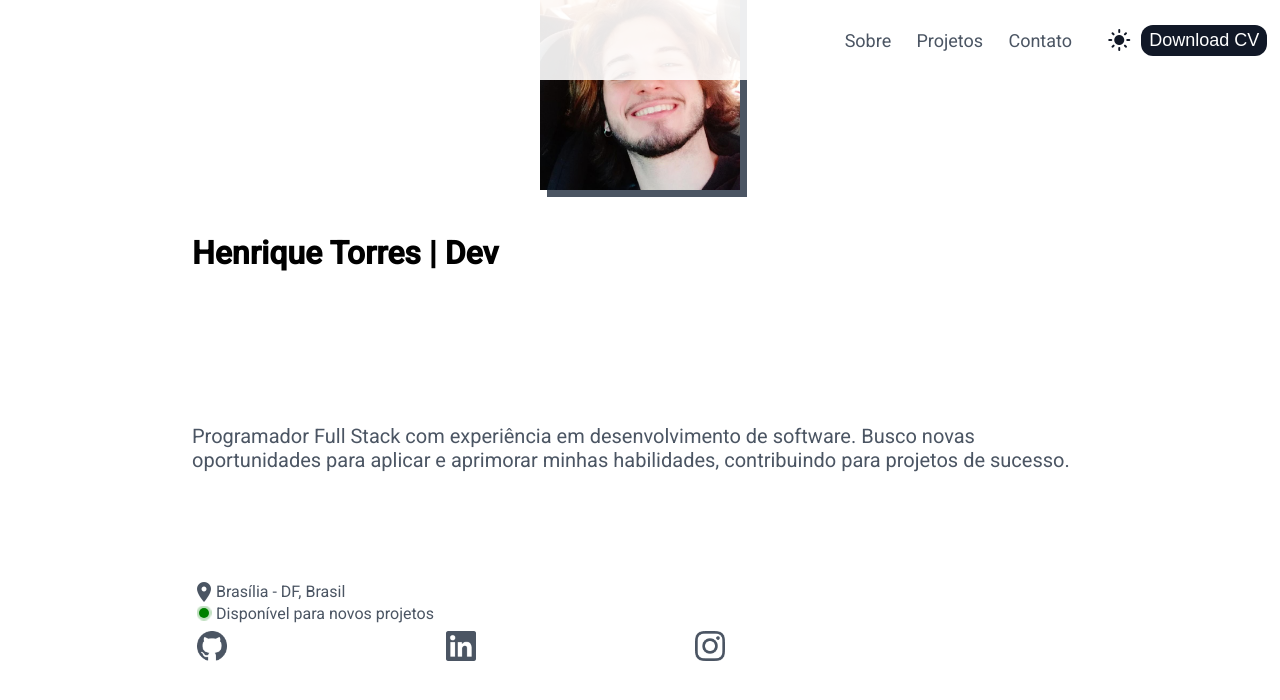
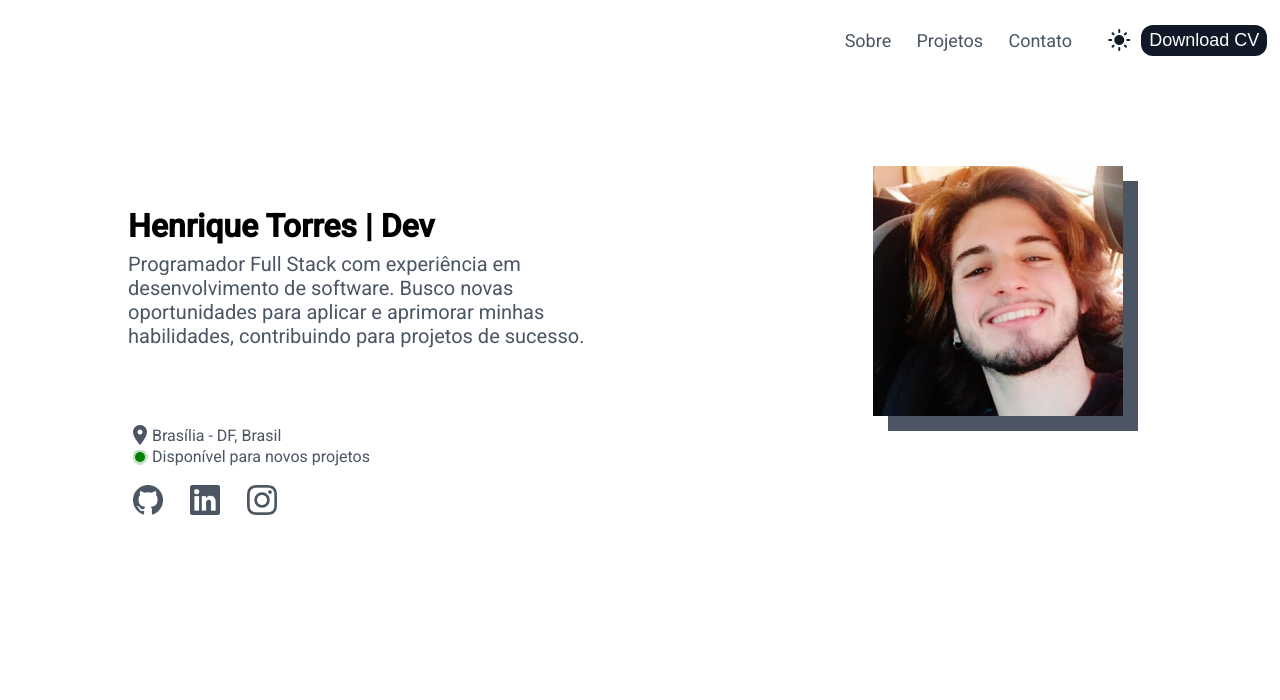
Before and after one commit to henriqtorresl/portifolio, an Angular app: page /home in a window 1280 px wide. Shown: the top 700 px of the page. Built offline with nearby package versions, Linux system fonts and the light colour scheme.

Commit message:
about da home finalizado e 100% responsivo

```diff
--- a/src/app/pages/home/home.component.html
+++ b/src/app/pages/home/home.component.html
@@ -1,4 +1,5 @@
 <div class="container">
+    <div class="container-about">
         <div class="picture">
             <div class="me">
                 <img src="../../../assets/me.png" alt="Henrique Torres">
@@ -40,5 +41,5 @@
             </div>
         </div>
 
-
     </div>
+</div>
--- a/src/app/pages/home/home.component.scss
+++ b/src/app/pages/home/home.component.scss
@@ -3,15 +3,23 @@
     width: 100%;
     height: 90%;
     display: flex;
+    justify-content: center;
+    align-items: center;
+}
+
+.container-about {
+    width: 100%;
+    height: 100%;
+    display: flex;
     flex-direction: column;
     align-items: center;
-    justify-content: space-around;
+    justify-content: space-between;
 }
 
 .picture {
     display: flex;
     width: 100%;
-    height: 10%;
+    height: 30%;
     justify-content: center;
     align-items: center;
 }
@@ -32,18 +40,18 @@
 }
 
 .content {
-    height: 60%;
+    height: 70%;
     width: 70%;
     display: flex;
     flex-direction: column;
-    justify-content: space-between;
+    justify-content: space-around;
 }
 
 .resume {
     height: 55%;
     display: flex;
     flex-direction: column;
-    justify-content: space-between;
+    justify-content: space-evenly;
 
     p {
         color: #4B5563;
@@ -134,15 +142,124 @@
 
 // Tablet
 @media screen and (min-width: 768px) and (max-width: 992px) {
+    .container-about {
+        height: 90%;
+        width: 80%;
+        display: flex;
+        flex-direction: row-reverse;
+    }
 
+    .picture {
+        width: 30%;
+        height: 60%;
+        display: flex;
+        flex-direction: column;
+        justify-content: start;
+    }
+
+    .me {
+        img {
+            box-shadow: 12px 12px #4B5563;
+        }
+    }
+
+    .content {
+        width: 50%;
+        height: 60%;
+
+    }
+
+    .resume {
+        height: 40%;
+    }
+
+    .social {
+        height: 25%;
+    }
 }
 
 // Desktop
 @media screen and (min-width: 992px) and (max-width: 1200px) {
+    .container-about {
+        height: 90%;
+        width: 80%;
+        display: flex;
+        flex-direction: row-reverse;
+    }
 
+    .picture {
+        width: 30%;
+        height: 60%;
+        display: flex;
+        flex-direction: column;
+        justify-content: start;
+    }
+
+    .me {
+        height: 250px;
+        width: 250px;
+
+        img {
+            box-shadow: 15px 15px #4B5563;
+        }
+    }
+
+    .content {
+        width: 50%;
+        height: 60%;
+
+    }
+
+    .resume {
+        height: 40%;
+    }
+
+    .social {
+        height: 20%;
+    }
 }
 
 // Telas grandes
 @media screen and (min-width: 1200px) {
+    .container-about {
+        height: 90%;
+        width: 80%;
+        display: flex;
+        flex-direction: row-reverse;
+    }
 
+    .picture {
+        width: 30%;
+        height: 60%;
+        display: flex;
+        flex-direction: column;
+        justify-content: start;
+    }
+
+    .me {
+        height: 250px;
+        width: 250px;
+
+        img {
+            box-shadow: 15px 15px #4B5563;
+        }
+    }
+
+    .content {
+        width: 50%;
+        height: 60%;
+
+    }
+
+    .resume {
+        height: 40%;
+    }
+
+    .social {
+        height: 25%;
+
+        section {
+            width: 30%;
+        }
+    }
 }
```
Lines whose indentation alone changed are shown as unchanged.
